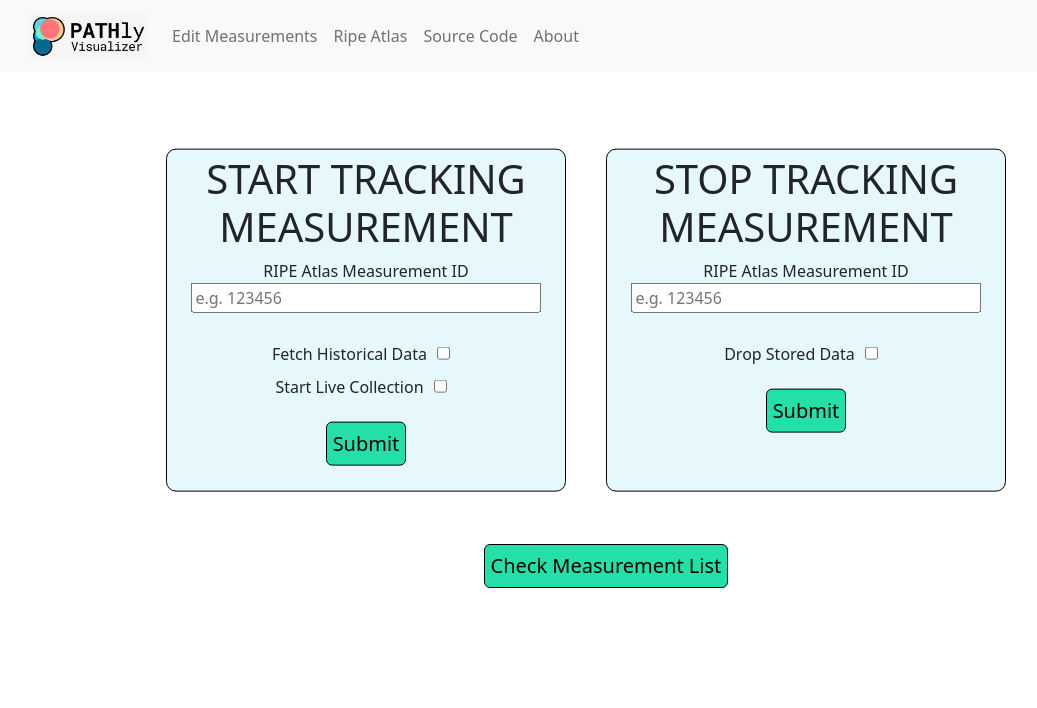
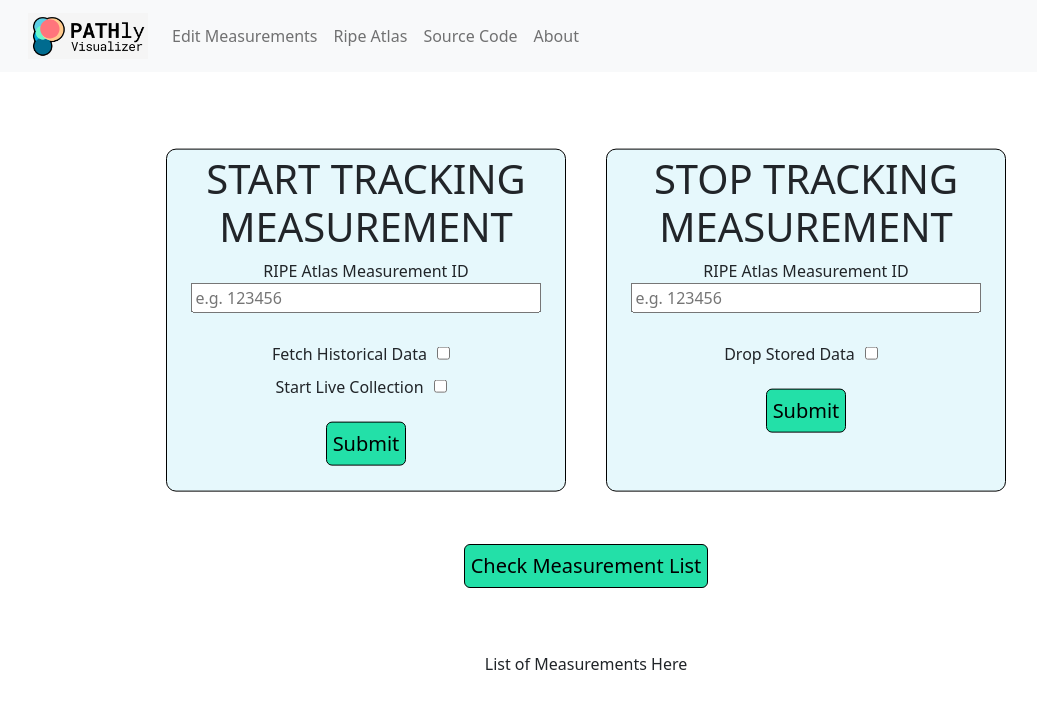
Before and after one commit to fastly/pathly_visualizer, a React (Create React App) app in the folder frontend/: page /edit in a window 1280 px wide. Shown: the top 708 px of the page, without its empty margins (54-1091 px from the left). Built offline with nearby package versions, Linux system fonts and the light colour scheme.

Commit message:
finalized edit measurements page

```diff
--- a/frontend/src/components/EditMeasurements.jsx
+++ b/frontend/src/components/EditMeasurements.jsx
@@ -40,10 +40,12 @@ function EditMeasurements() {
     }
 
     const sendPostRequest = (requestObj, start) => {
+        requestObj.atlasMeasurementId = parseInt(requestObj.atlasMeasurementId)
         let fetchUrl = "http://localhost:8080/api/measurement/start"
         if(!start){
             fetchUrl = "http://localhost:8080/api/measurement/stop"
         }
+        console.log(requestObj)
 
         fetch(fetchUrl, {
             method: 'POST',
@@ -57,6 +59,8 @@ function EditMeasurements() {
                 alert("Success!")
             } else if (response.status === 400 && start){
                 alert("An error occurred. Please ensure the Measurement ID is correct and that one of 'Fetch Historical Data' or 'Start Live Collection' is selected.")
+            } else if (response.status === 500 && !start){
+                alert("An error occurred. Measurement can't be stopped as it's not being tracked live, if 'Drop Stored Data' is checked, historical data of that measurement will be dropped")
             } else {
                 alert("An error occurred. Please ensure all information is correct.")
             }
@@ -70,9 +74,9 @@ function EditMeasurements() {
     const getMeasurements = () => {
         let fetchUrl = "http://localhost:8080/api/measurement/list"
         fetch(fetchUrl)
-        .then((response) => response.json)
+        .then((response) => response.json())
         .then((data) => {
-            console.log(data)
+            document.getElementById("listOfMeasurements").innerHTML = JSON.stringify(data)
         })
         .catch((error) => {
             console.error(error)
@@ -85,8 +89,8 @@ function EditMeasurements() {
             <div className="formDiv">
                 <form onSubmit={startMeasurement}>
                     <h1>START TRACKING MEASUREMENT</h1>
-                    <label for="measurementId">RIPE Atlas Measurement ID</label>
-                    <input name="measurementId" placeholder="e.g. 123456" style={{width: "90%"}} required></input>
+                    <label for="atlasMeasurementId">RIPE Atlas Measurement ID</label>
+                    <input name="atlasMeasurementId" placeholder="e.g. 123456" style={{width: "90%"}} required></input>
                     <br/><br/>
                     <label for="loadHistory">Fetch Historical Data</label>
                     <input name="loadHistory" type={"checkbox"} style={{margin: 10}}></input>
@@ -100,8 +104,8 @@ function EditMeasurements() {
             <div className="formDiv">
                 <form onSubmit={stopMeasurement}>
                     <h1>STOP TRACKING MEASUREMENT</h1>
-                    <label for="measurementId">RIPE Atlas Measurement ID</label>
-                    <input name="measurementId" placeholder="e.g. 123456" style={{width: "90%"}} required></input>
+                    <label for="atlasMeasurementId">RIPE Atlas Measurement ID</label>
+                    <input name="atlasMeasurementId" placeholder="e.g. 123456" style={{width: "90%"}} required></input>
                     <br/><br/>
                     <label for="dropStoredData">Drop Stored Data</label>
                     <input name="dropStoredData" type={"checkbox"} style={{margin: 10}}></input>
@@ -110,7 +114,10 @@ function EditMeasurements() {
                 </form>
             </div>
         </div>
-        <button className="submitForm" type="button" style={{position: "absolute", top: "60%", left: "37%"}} onClick={getMeasurements}>Check Measurement List</button>
+        <div style={{position: "absolute", top: "60%", width: "100%", textAlign: "center"}}>
+            <button className="submitForm" type="button" onClick={getMeasurements}>Check Measurement List</button>
+            <p id="listOfMeasurements">List of Measurements Here</p>
+        </div>
         </>
     )
 }
```
